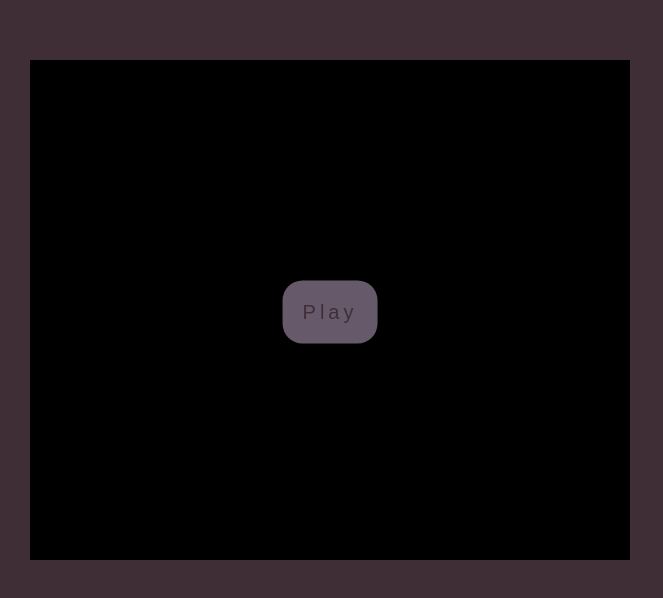
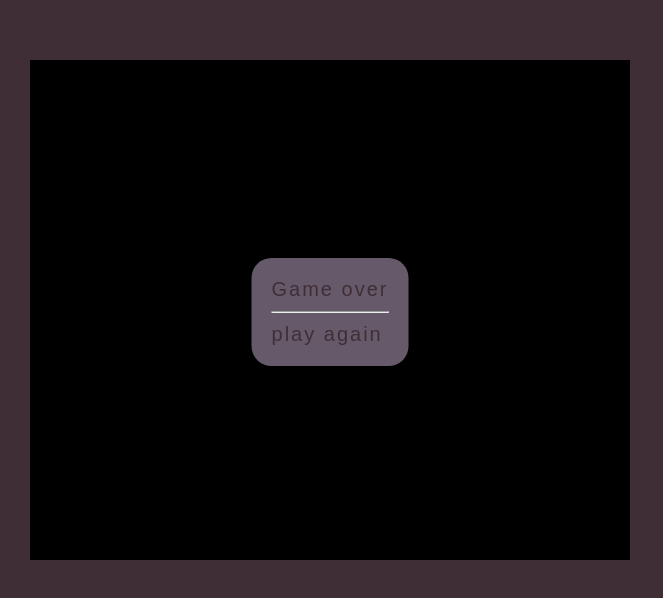
Before and after one commit to nekoi275/my-cv, a Vue app: page / in a window 1280 px wide. Shown: the part 1838-2436 px from the top of the page, without its empty margins (0-663 px from the left). Built offline with nearby package versions, Linux system fonts and the light colour scheme.

Commit message:
added colision, added gameover button

```diff
--- a/src/components/SpaceInvadersComponent.vue
+++ b/src/components/SpaceInvadersComponent.vue
@@ -1,7 +1,8 @@
 <template>
   <div class="game-container">
     <canvas id="game-screen"></canvas>
-    <button v-show="buttonShown" @click="start()">Play</button>
+    <button v-show="buttonShown" @click="start()">Play<hr>move left: &larr;<br>move right: &rarr;<br>fire: space</button>
+    <button v-show="isGameOver" @click="start()">Game over<hr>play again</button>
   </div>
 </template>
 
@@ -12,9 +13,9 @@ export default {
   name: "SpaceInvaders",
   data: function () {
     return {
-      buttonShown: true,
+      buttonShown: false,
       spriteImage: null,
-      isGameOver: false,
+      isGameOver: true,
       canvasCtx: null,
       config: {
         aliens: {
@@ -103,16 +104,18 @@ export default {
           spriteFrame: 0,
           direction: 1,
           xSpeed: 10,
-          ySpeed: 0
+          ySpeed: 10,
+          offset: 0
         },
         bullets: [],
         frame: 0,
-        level: 1
+        level: 0
       }
     };
   },
   methods: {
     start: function () {
+      this.isGameOver = false;
       this.buttonShown = false;
       this.init();
     },
@@ -248,6 +251,7 @@ export default {
       for (let i = 0; i < this.state.bullets.length; i++) {
         let bullet = this.state.bullets[i];
         bullet.y += bullet.speed;
+
         if (
           bullet.y + bullet.height < 0 ||
           bullet.y > this.canvasCtx.canvas.height
@@ -278,18 +282,26 @@ export default {
       let xMin = Math.min(...this.state.aliens.shown.map(alien => alien.x));
       let alienMaxWidth = Math.max(...this.state.aliens.shown.map(alien => alien.w));
       let rightBoundary = this.canvasCtx.canvas.width - this.config.screenPadding - alienMaxWidth;
-      if ((xMax > rightBoundary) || (xMin < this.config.screenPadding)) {
-        this.state.aliens.direction *= -1;
-      }
       let framesToSkip = this.config.aliens.framesToSkip[this.state.level];
       if (this.state.frame % framesToSkip == 0) {
+        let moveDown;
+        if ((xMax > rightBoundary) || (xMin < this.config.screenPadding)) {
+          this.state.aliens.direction *= -1;
+          moveDown = true;
+        }
         this.state.aliens.spriteFrame = this.state.frame % 2;
         for (let i = 0; i < this.state.aliens.shown.length; i++) {
           let alien = this.state.aliens.shown[i];
-          alien.x += this.state.aliens.xSpeed * this.state.aliens.direction;
-          alien.y += this.state.aliens.ySpeed;
+          if (moveDown) {
+            alien.y += this.state.aliens.ySpeed;
+          }
+            alien.x += this.state.aliens.xSpeed * this.state.aliens.direction;
         }
+        moveDown = false;
       }
+    },
+    collide: function (objectA, objectB) {
+      return objectA.x < objectB.x + objectB.w && objectB.x < objectA.x + objectA.w && objectA.y < objectB.y + objectB.h && objectB.y < objectA.y + objectA.h;
     }
   },
   mounted: function () {
@@ -324,7 +336,8 @@ button {
   border-radius: 20px;
   cursor: pointer;
   font-size: 20px;
-  letter-spacing: 4px;
+  letter-spacing: 2px;
+  text-align: left;
 }
 
 button:hover {
```
